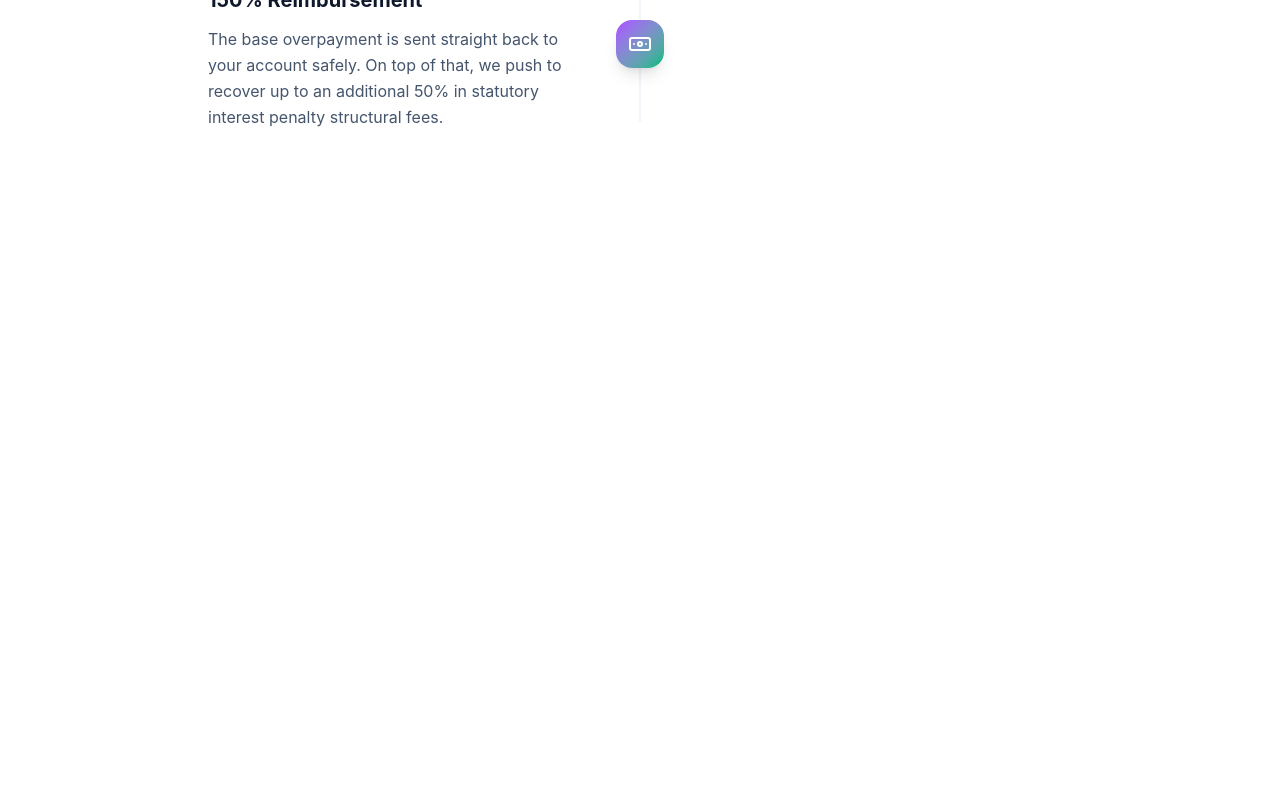
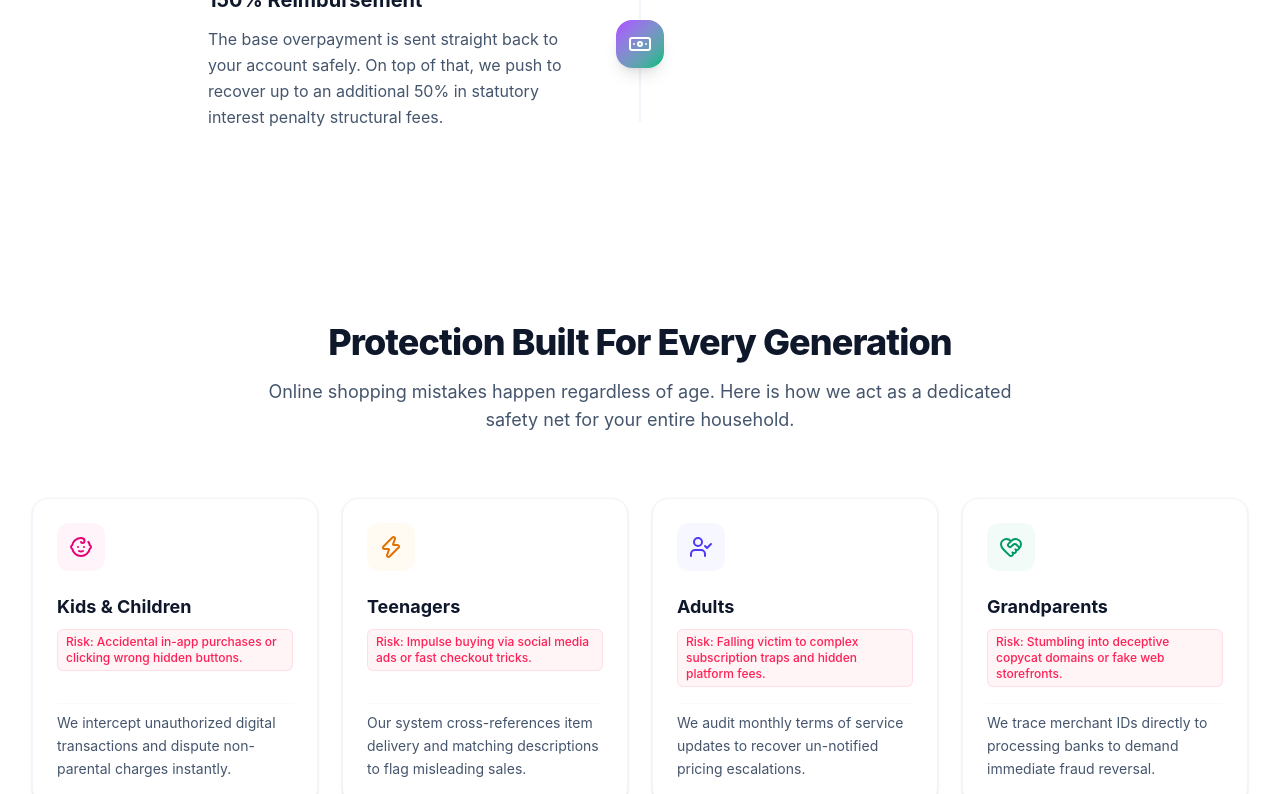
Before and after one commit to Rodralban17/Refund, a React (Vite) app: page / in a window 1280 px wide. Shown: the part 2000-2794 px from the top of the page. Before the commit the page ends 2226 px from the top, so only its background shows below. Built offline with nearby package versions, Linux system fonts and the light colour scheme.

Commit message:
Demograhip grid added

```diff
--- /dev/null
+++ b/src/Components/DemographicGrid.jsx
@@ -0,0 +1,113 @@
+import React from 'react';
+import { motion } from 'framer-motion';
+import { Baby, Zap, UserCheck, HeartHandshake } from 'lucide-react';
+
+const DemographicGrid = () => {
+  const targets = [
+    {
+      id: 1,
+      icon: <Baby className="w-6 h-6" />,
+      title: "Kids & Children",
+      problem: "Accidental in-app purchases or clicking wrong hidden buttons.",
+      solution: "We intercept unauthorized digital transactions and dispute non-parental charges instantly.",
+      color: "border-pink-500/20 bg-pink-500/5 text-pink-600 dark:text-pink-400"
+    },
+    {
+      id: 2,
+      icon: <Zap className="w-6 h-6" />,
+      title: "Teenagers",
+      problem: "Impulse buying via social media ads or fast checkout tricks.",
+      solution: "Our system cross-references item delivery and matching descriptions to flag misleading sales.",
+      color: "border-amber-500/20 bg-amber-500/5 text-amber-600 dark:text-amber-400"
+    },
+    {
+      id: 3,
+      icon: <UserCheck className="w-6 h-6" />,
+      title: "Adults",
+      problem: "Falling victim to complex subscription traps and hidden platform fees.",
+      solution: "We audit monthly terms of service updates to recover un-notified pricing escalations.",
+      color: "border-indigo-500/20 bg-indigo-500/5 text-indigo-600 dark:text-indigo-400"
+    },
+    {
+      id: 4,
+      icon: <HeartHandshake className="w-6 h-6" />,
+      title: "Grandparents",
+      problem: "Stumbling into deceptive copycat domains or fake web storefronts.",
+      solution: "We trace merchant IDs directly to processing banks to demand immediate fraud reversal.",
+      color: "border-emerald-500/20 bg-emerald-500/5 text-emerald-600 dark:text-emerald-400"
+    }
+  ];
+
+  const containerVariants = {
+    hidden: {},
+    visible: {
+      transition: { staggerChildren: 0.1 }
+    }
+  };
+
+  const cardVariants = {
+    hidden: { opacity: 0, y: 20 },
+    visible: {
+      opacity: 1,
+      y: 0,
+      transition: { duration: 0.5, ease: "easeOut" }
+    }
+  };
+
+  return (
+    <section className="py-24 bg-white dark:bg-slate-950">
+      <div className="max-w-7xl mx-auto px-4 sm:px-6 lg:px-8">
+
+        {/* Section Header */}
+        <div className="text-center max-w-3xl mx-auto mb-16">
+          <h2 className="text-3xl sm:text-4xl font-extrabold tracking-tight text-slate-900 dark:text-white">
+            Protection Built For Every Generation
+          </h2>
+          <p className="mt-4 text-lg text-slate-600 dark:text-slate-400">
+            Online shopping mistakes happen regardless of age. Here is how we act as a dedicated safety net for your entire household.
+          </p>
+        </div>
+
+        {/* Responsive Grid Layout */}
+        <motion.div
+          variants={containerVariants}
+          initial="hidden"
+          whileInView="visible"
+          viewport={{ once: true, margin: "-100px" }}
+          className="grid grid-cols-1 sm:grid-cols-2 lg:grid-cols-4 gap-6"
+        >
+          {targets.map((item) => (
+            <motion.div
+              key={item.id}
+              variants={cardVariants}
+              whileHover={{ y: -6, transition: { duration: 0.2 } }}
+              className={`p-6 rounded-2xl border bg-white dark:bg-slate-900 shadow-sm flex flex-col justify-between transition-colors border-slate-100 dark:border-slate-800`}
+            >
+              <div>
+                {/* Dynamic Generation Icon Area */}
+                <div className={`p-3 rounded-xl inline-block mb-4 ${item.color.split(' ')[0]} ${item.color.split(' ')[1]} ${item.color.split(' ')[2]}`}>
+                  {item.icon}
+                </div>
+
+                <h3 className="text-lg font-bold text-slate-900 dark:text-white mb-2">
+                  {item.title}
+                </h3>
+
+                <p className="text-xs font-medium text-rose-500 dark:text-rose-400 mb-4 bg-rose-500/5 border border-rose-500/10 px-2 py-1 rounded-md inline-block">
+                  Risk: {item.problem}
+                </p>
+              </div>
+
+              <p className="text-sm text-slate-600 dark:text-slate-400 leading-relaxed pt-2 border-t border-slate-50 dark:border-slate-800/50">
+                {item.solution}
+              </p>
+            </motion.div>
+          ))}
+        </motion.div>
+
+      </div>
+    </section>
+  );
+};
+
+export default DemographicGrid;
--- a/src/Pages/HomePage.jsx
+++ b/src/Pages/HomePage.jsx
@@ -1,6 +1,7 @@
 import React from "react";
 import Hero from "../Components/HeroSection";
 import HowItWorks from "../Components/HowItWorks";
+import DemographicGrid from "../Components/DemographicGrid";
 const HomePage =()=>{
     return(
         <div>
@@ -9,6 +10,7 @@ const HomePage =()=>{
          <Hero/>
         </section>
         <HowItWorks/>
+        <DemographicGrid/>
       </main>
         </div>
     )
```
